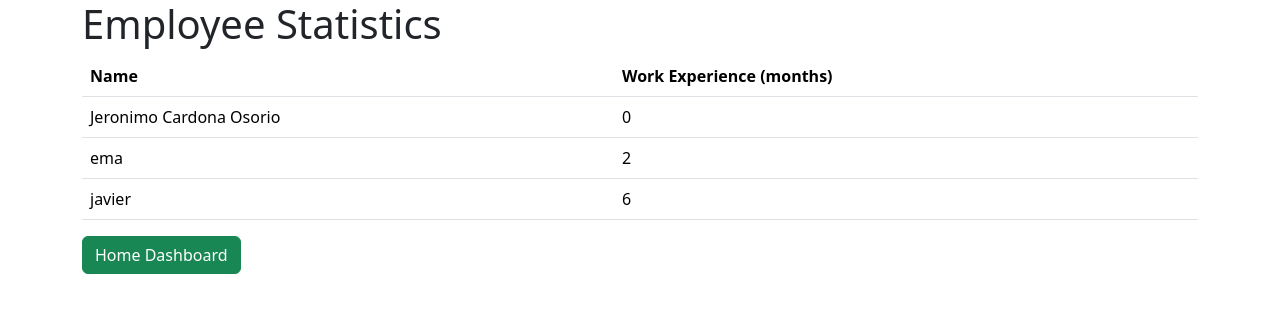
After one commit to JeroCardona/Talent-Swap, a Django app: page /statistics/ in a window 1280 px wide. The commit adds this page. Shown: the top 313 px of the page. Run offline with Django 5.2, Linux system fonts and the light colour scheme; data comes from the database, SQL or seed files in the repository; both versions use the stored data as it was after the commit.

Commit message:
Actualizacion RF9 Y RF10

```diff
--- a/TalentSwapProject/TalentSwapApp/forms.py
+++ b/TalentSwapProject/TalentSwapApp/forms.py
@@ -31,6 +31,7 @@ class EmployeeRegistrationForm(forms.Form):
     password = forms.CharField(label='Password', widget=forms.PasswordInput)
     information = forms.CharField(label='Academic Information')
     interests = forms.CharField(label='Interests')
+    work_experience = forms.IntegerField(label='Work Experience (months)', min_value=0)
 
 # Autenticación de usuario (Modelo u "objeto" formulario)
 
--- a/TalentSwapProject/TalentSwapApp/models.py
+++ b/TalentSwapProject/TalentSwapApp/models.py
@@ -22,6 +22,7 @@ class Employee(User):
         verbose_name='user permissions',
         help_text='Specific permissions for this user.',
     )
+    work_experience = models.IntegerField(default=0, verbose_name='Experiencia laboral en meses')
     interests = models.TextField()
     employee_name = models.CharField(max_length=255, blank=True, null=True)
 
@@ -51,6 +52,7 @@ class Company(User):
         return self.company_name
 
 class Vacancy(models.Model):
+    status = models.BooleanField(default=True)
     title = models.CharField(max_length=150)
     description = models.TextField()
     created_on = models.DateTimeField(auto_now_add=True)
--- a/TalentSwapProject/TalentSwapApp/templates/TalentSwapApp/dashboard_company.html
+++ b/TalentSwapProject/TalentSwapApp/templates/TalentSwapApp/dashboard_company.html
@@ -23,6 +23,9 @@
             <a href="{% url 'vacancy_listcompany' %}" class="btn btn-success">Vacancy List</a>
         </p>
 
+        <p>
+            <a href="{% url 'statistics' %}" class="btn btn-success">Statistics</a>
+        </p>
 
         <p>
         <a href="{% url 'logout' %}" class="btn btn-primary">Logout</a>
--- /dev/null
+++ b/TalentSwapProject/TalentSwapApp/templates/TalentSwapApp/statistics.html
@@ -0,0 +1,33 @@
+<!DOCTYPE html>
+<html lang="en">
+<head>
+    <meta charset="UTF-8">
+    <title>Employee Statistics</title>
+    <link href="https://cdn.jsdelivr.net/npm/bootstrap@5.3.3/dist/css/bootstrap.min.css" rel="stylesheet" integrity="sha384-QWTKZyjpPEjISv5WaRU9OFeRpok6YctnYmDr5pNlyT2bRjXh0JMhjY6hW+ALEwIH" crossorigin="anonymous">
+</head>
+<body>
+    <div class="container">
+        <h1>Employee Statistics</h1>
+        <table class="table">
+            <thead>
+                <tr>
+                    <th>Name</th>
+                    <th>Work Experience (months)</th>
+                </tr>
+            </thead>
+            <tbody>
+                {% for employee in employees %}
+                    <tr>
+                        <td>{{ employee.employee_name }}</td>
+                        <td>{{ employee.work_experience }}</td>
+                    </tr>
+                {% endfor %}
+            </tbody>
+        </table>
+        <p>
+            <a href="{% url 'dashboard_employee' %}" class="btn btn-success">Home Dashboard</a>
+        </p>
+    </div>
+    <script src="https://cdn.jsdelivr.net/npm/bootstrap@5.3.3/dist/js/bootstrap.bundle.min.js" integrity="sha384-YvpcrYf0tY3lHB60NNkmXc5s9fDVZLESaAA55NDzOxhy9GkcIdslK1eN7N6jIeHz" crossorigin="anonymous"></script>
+</body>
+</html>
--- a/TalentSwapProject/TalentSwapApp/urls.py
+++ b/TalentSwapProject/TalentSwapApp/urls.py
@@ -23,11 +23,17 @@ urlpatterns = [
 
     path('matched_vacancies/', views.matched_vacancies, name='matched_vacancies'),
 
+    path('statistics/', views.statistics, name='statistics'),
+
     path('logout/', views.logout, name='logout'),
 
     path('vacanciescompany/' , views.vacancy_listcompany, name= 'vacancy_listcompany'),
 
     path('vacanciesemployee/' , views.vacancy_listemployee, name= 'vacancy_listemployee'),
+
+    path('confirm_vacancy/<int:vacancy_id>/', views.confirm_vacancy, name='confirm_vacancy'),
+
+    path('reopen_vacancy/<int:vacancy_id>/', views.reopen_vacancy_company, name='reopen_vacancy'),
 
     path('vacancies/upload/' , views.upload_vacancy, name = 'upload_vacancy'),
 
--- a/TalentSwapProject/TalentSwapApp/views.py
+++ b/TalentSwapProject/TalentSwapApp/views.py
@@ -1,3 +1,4 @@
+from django.conf import settings
 from django.shortcuts import render, redirect, get_object_or_404
 from django.shortcuts import render, redirect
 import os
@@ -52,9 +53,11 @@ def register_employee(request):
             password = form.cleaned_data['password']
             information = form.cleaned_data['information']
             interests = form.cleaned_data['interests']
+            work_experience = form.cleaned_data['work_experience']
             user = Employee.objects.create_user(username=email, email=email, password=password, information=information)
             user.employee_name = employee_name
             user.interests = interests
+            user.work_experience = work_experience
             user.save()
             messages.success(request, '¡Empleado registrado correctamente!')
             return redirect('dashboard_employee')  # Redirigir a la página de dashboard del empleado
@@ -240,14 +243,15 @@ def vacancy_detailcompany(request, id):
                                         'comment_form': comment_form})
 
 def download_file(request):
-    # Ruta al archivo que deseas descargar
-    file_path = "C:/Users/USUARIO/U/P1/Proyecto/Talent-Swap/TalentSwapProject/media/vacancies/GUÍA DE CONTRATO E INFORMACIÓN PERTINENTE.pdf"
+    file_path = os.path.join(settings.MEDIA_ROOT, 'vacancies', 'GUÍA DE CONTRATO E INFORMACIÓN PERTINENTE.pdf')
 
     if os.path.exists(file_path):
         with open(file_path, 'rb') as fh:
-            response = HttpResponse(fh.read(), content_type='')
-            response['Content-Disposition'] = 'inline; filename=' + os.path.basename(file_path)
+            response = HttpResponse(fh.read(), content_type='application/pdf')
+            response['Content-Disposition'] = 'attachment; filename=' + os.path.basename(file_path)
             return response
+    else:
+        return HttpResponse("El archivo no existe", status=404)
 
 def matched_vacancies(request):
 
@@ -267,3 +271,28 @@ def matched_vacancies(request):
 
 
     return render(request, 'TalentSwapApp/matched_vacancies.html', {'matched_vacancies': matched_vacancies})
+
+def confirm_vacancy(request, vacancy_id):
+    vacancy = get_object_or_404(Vacancy, id=vacancy_id)
+    if request.method == 'POST':
+        # Cambiar el estado de la vacante a "no disponible" (status=False)
+        vacancy.status = False
+        vacancy.save()
+        return redirect('vacancy_listemployee')
+    return render(request, 'confirm_vacancy.html', {'vacancy': vacancy})
+
+def reopen_vacancy_company(request, vacancy_id):
+    vacancy = get_object_or_404(Vacancy, id=vacancy_id)
+    if request.method == 'POST':
+        # Cambiar el estado de la vacante a "disponible" (status=True)
+        vacancy.status = True
+        vacancy.save()
+        return redirect('dashboard_company')
+    return render(request, 'reopen_vacancy_company.html', {'vacancy': vacancy})
+
+def statistics(request):
+    # Obtener todos los empleados ordenados por experiencia laboral en meses
+    employees = Employee.objects.order_by('work_experience')
+
+    # Pasar los empleados a la plantilla
+    return render(request, 'TalentSwapApp/statistics.html', {'employees': employees})
```
Also changed, not shown: TalentSwapProject/TalentSwapApp/templates/TalentSwapApp/vacancy_detailscompany.html (+9 -0 lines), TalentSwapProject/TalentSwapApp/templates/TalentSwapApp/vacancy_detailsemployee.html (+9 -0 lines), TalentSwapProject/TalentSwapApp/templates/TalentSwapApp/vacancy_listcompany.html (+5 -4 lines), TalentSwapProject/TalentSwapApp/templates/TalentSwapApp/vacancy_listemployee.html (+9 -1 lines), TalentSwapProject/TalentSwapApp/migrations/0002_vacancy_status.py (added), TalentSwapProject/TalentSwapApp/migrations/0003_employee_work_experience.py (added), TalentSwapProject/TalentSwapApp/migrations/0004_alter_employee_work_experience.py (added), TalentSwapProject/db.sqlite3.
